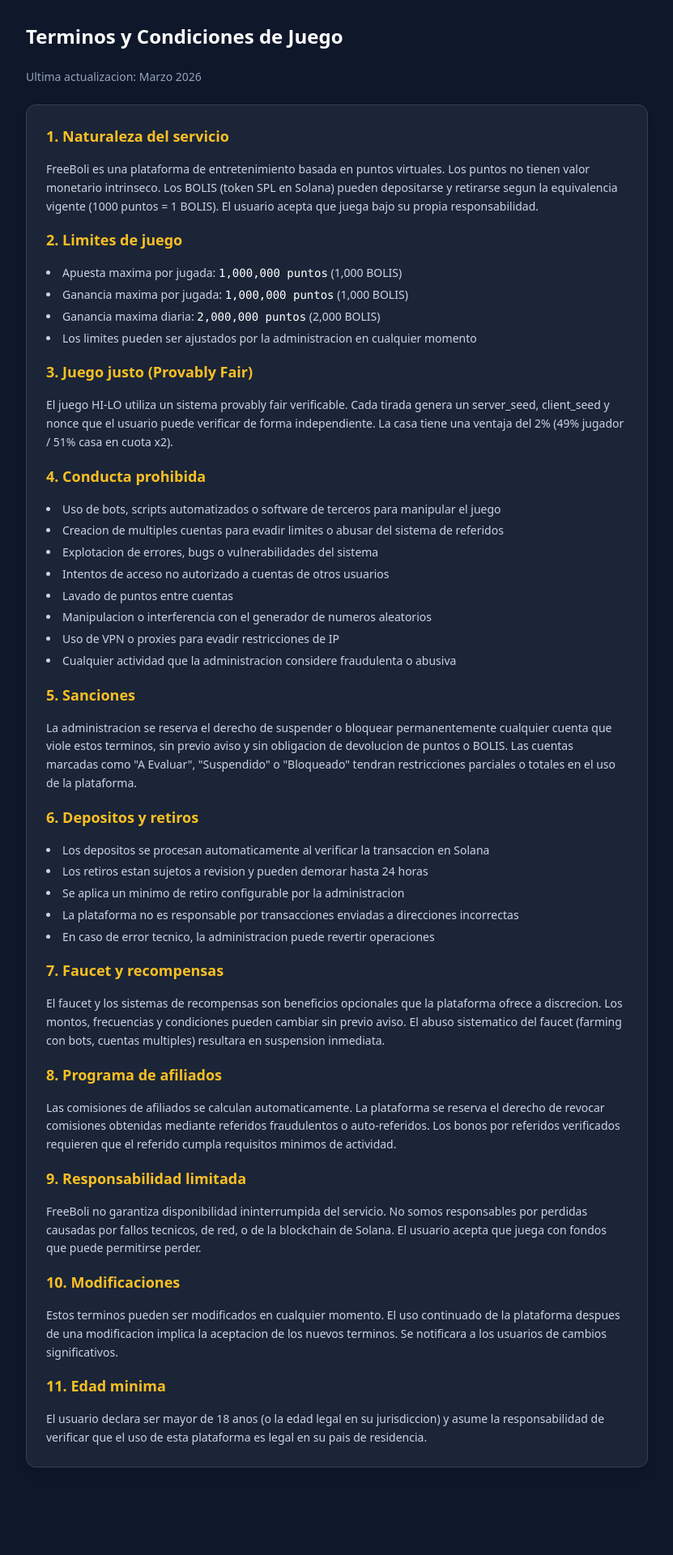
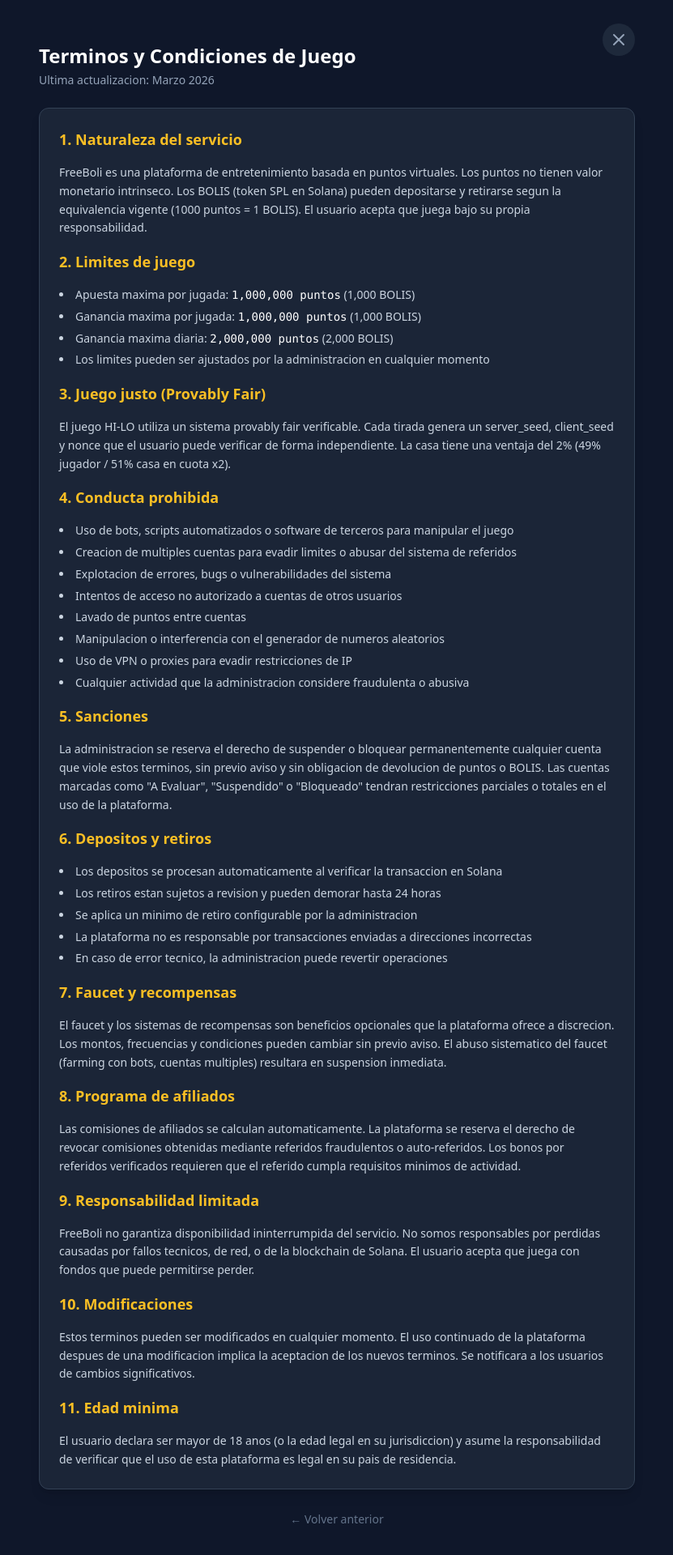
Before and after one commit to Palmve/freeboli, a Next.js app: page /terminos in a window 1280 px wide. Shown: the part 84-2004 px from the top of the page at 81% size, without its empty margins (224-1055 px from the left). Before the commit the page ends 1952 px from the top, so only its background shows below. Built offline with nearby package versions, Linux system fonts and the light colour scheme; no server answers; the database is empty.

Commit message:
Fix: Añadir botón de cierre y mejorar navegación en Términos y Condiciones

```diff
--- a/src/app/terminos/page.tsx
+++ b/src/app/terminos/page.tsx
@@ -2,10 +2,13 @@
 
 import { useSession } from "next-auth/react";
 import { useState } from "react";
+import { useRouter } from "next/navigation";
 import { MAX_BET_POINTS, MAX_WIN_POINTS, MAX_DAILY_WIN_POINTS, POINTS_PER_BOLIS } from "@/lib/config";
+import Link from "next/link";
 
 export default function TerminosPage() {
   const { data: session } = useSession();
+  const router = useRouter();
   const [accepting, setAccepting] = useState(false);
   const [accepted, setAccepted] = useState(false);
   const [error, setError] = useState("");
@@ -33,9 +36,22 @@
   const maxDailyBolis = (MAX_DAILY_WIN_POINTS / POINTS_PER_BOLIS).toLocaleString();
 
   return (
-    <div className="mx-auto max-w-3xl space-y-6 py-8">
-      <h1 className="text-2xl font-bold text-white">Terminos y Condiciones de Juego</h1>
-      <p className="text-sm text-slate-400">Ultima actualizacion: Marzo 2026</p>
+    <div className="relative mx-auto max-w-3xl space-y-6 py-8 px-4">
+      {/* Botón de cierre superior */}
+      <button
+        onClick={() => router.back()}
+        className="absolute right-4 top-8 rounded-full bg-slate-800 p-2 text-slate-400 hover:bg-slate-700 hover:text-white transition"
+        title="Cerrar"
+      >
+        <svg xmlns="http://www.w3.org/2000/svg" className="h-6 w-6" fill="none" viewBox="0 0 24 24" stroke="currentColor">
+          <path strokeLinecap="round" strokeLinejoin="round" strokeWidth={2} d="M6 18L18 6M6 6l12 12" />
+        </svg>
+      </button>
+
+      <div className="flex flex-col gap-1">
+        <h1 className="text-2xl font-bold text-white pr-10">Terminos y Condiciones de Juego</h1>
+        <p className="text-sm text-slate-400">Ultima actualizacion: Marzo 2026</p>
+      </div>
 
       <div className="card space-y-4 text-sm text-slate-300 leading-relaxed">
         <h2 className="text-lg font-semibold text-amber-400">1. Naturaleza del servicio</h2>
@@ -140,8 +156,19 @@
       )}
 
       {accepted && (
-        <div className="card text-center">
+        <div className="card text-center space-y-4">
           <p className="text-green-400 font-semibold">Terminos aceptados correctamente. Ya puedes jugar.</p>
+          <Link href="/hi-lo" className="btn-primary inline-block">
+            Volver al Juego
+          </Link>
+        </div>
+      )}
+
+      {!accepted && (
+        <div className="text-center pb-8">
+          <button onClick={() => router.back()} className="text-slate-500 hover:text-slate-300 transition text-sm">
+            ← Volver anterior
+          </button>
         </div>
       )}
     </div>
```
